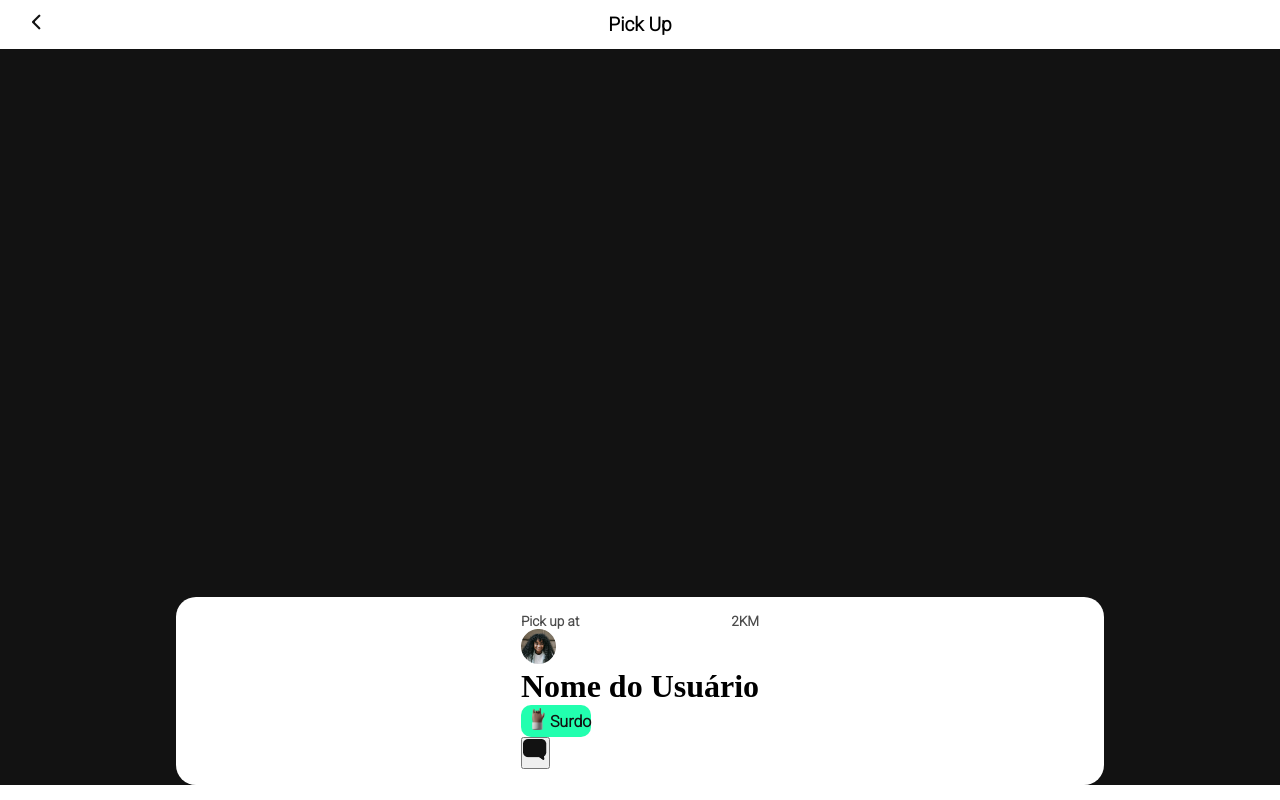
After one commit to RebecaBaruch/Muv_DriverApp, a PHP site: page /templates/race.html in a window 1280 px wide. The commit adds this page. Run offline with PHP 8.4, Linux system fonts and the light colour scheme.

Commit message:
formatando race.html

```diff
--- a/Muv_Driver/www/css/index.css
+++ b/Muv_Driver/www/css/index.css
@@ -1180,3 +1180,66 @@ background-color: #22FFAF;
     background-color: transparent;
     color: #1945e4;
 }
+
+/* formatação da race.html */
+
+.race-body{
+    display: flex;
+    flex-direction: column;
+    justify-content: space-between;
+    align-items: center;
+    width: 100vw;
+    height: 100vh;
+}
+
+.race-container{
+    display: flex;
+    flex-direction: column;
+    justify-content: space-between;
+    align-items: center;
+    width: 100%;
+    height: 100%;
+    background-color: #121212;
+}
+
+.race-container > header{
+    display: flex;
+    flex-direction: row;
+    justify-content: center;
+    align-items: center;
+    padding: 0.8rem 0;
+    width: 100%;
+    background-color: white;
+}
+
+.racePage-header > button{
+    position: absolute;
+    left: 2rem;
+}
+
+.racePage-header > h1{
+    font-size: 1.2rem;
+}
+
+.pickUp-container{
+    display: flex;
+    flex-direction: column;
+    justify-content: space-between;
+    align-items: center;
+    padding: 1rem;
+    width: 70%;
+
+    border-radius: 20px;
+    background-color: white;
+}
+
+.localTxt-row{
+    display: flex;
+    flex-direction: row;
+    justify-content: space-between;
+    color: #4B4B4B;
+}
+
+.proClient-pickUp{
+
+}
--- /dev/null
+++ b/Muv_Driver/www/templates/race.html
@@ -0,0 +1,56 @@
+<!DOCTYPE html>
+<html lang="en">
+<head>
+    <meta charset="UTF-8">
+    <meta http-equiv="X-UA-Compatible" content="IE=edge">
+    <meta name="viewport" content="width=device-width, initial-scale=1.0">
+    <title> Corrida</title>
+
+    <link rel="stylesheet" type="text/css" href="../css/index.css" />
+
+</head>
+<body class="race-body">
+    <div class="race-container">
+        <header class="racePage-header">
+            <button class="back-btn">
+                <img src="../img/back-btn-black.png" alt="back-button-icon">
+            </button>
+
+            <h1 class="p-title"> Pick Up</h1>
+        </header>
+
+        <div class="pickUp-container">
+            <div class="local-row">
+                <div class="localTxt-row">
+                    <p class="p-title">Pick up at</p>
+                    <p class="p-title">2KM</p>
+                </div>
+
+                <div class="proClient-pickUp">
+                    <figure>
+                        <img src="../img/proPic-user.png" alt="client-photo">
+                    </figure>
+
+                    <div class="proTxt-pickUp">
+                        <h1>Nome do Usuário</h1>
+
+                        <div class="defSpe-box def-RaceSpe proClient-pickUp">
+                            <figure>
+                                <img src="../img/hand-icon.png" alt="hand-icon">
+                            </figure>
+
+                            <p> Surdo</p>
+                        </div>
+                    </div>
+
+                    <a href="#">
+                        <button>
+                            <img src="../img/chat.png" alt="chat-icon">
+                        </button>
+                    </a>
+                </div>
+            </div>
+        </div>
+    </div>
+</body>
+</html>
```
